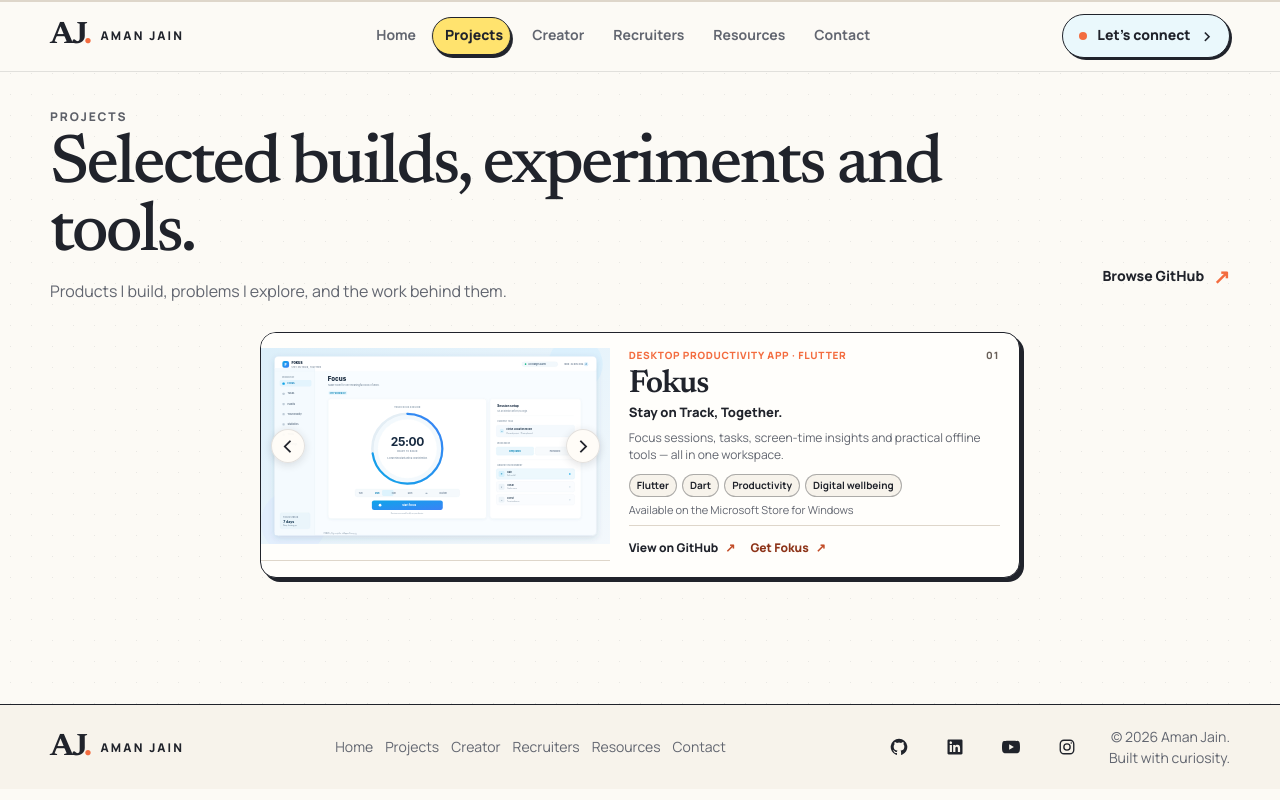
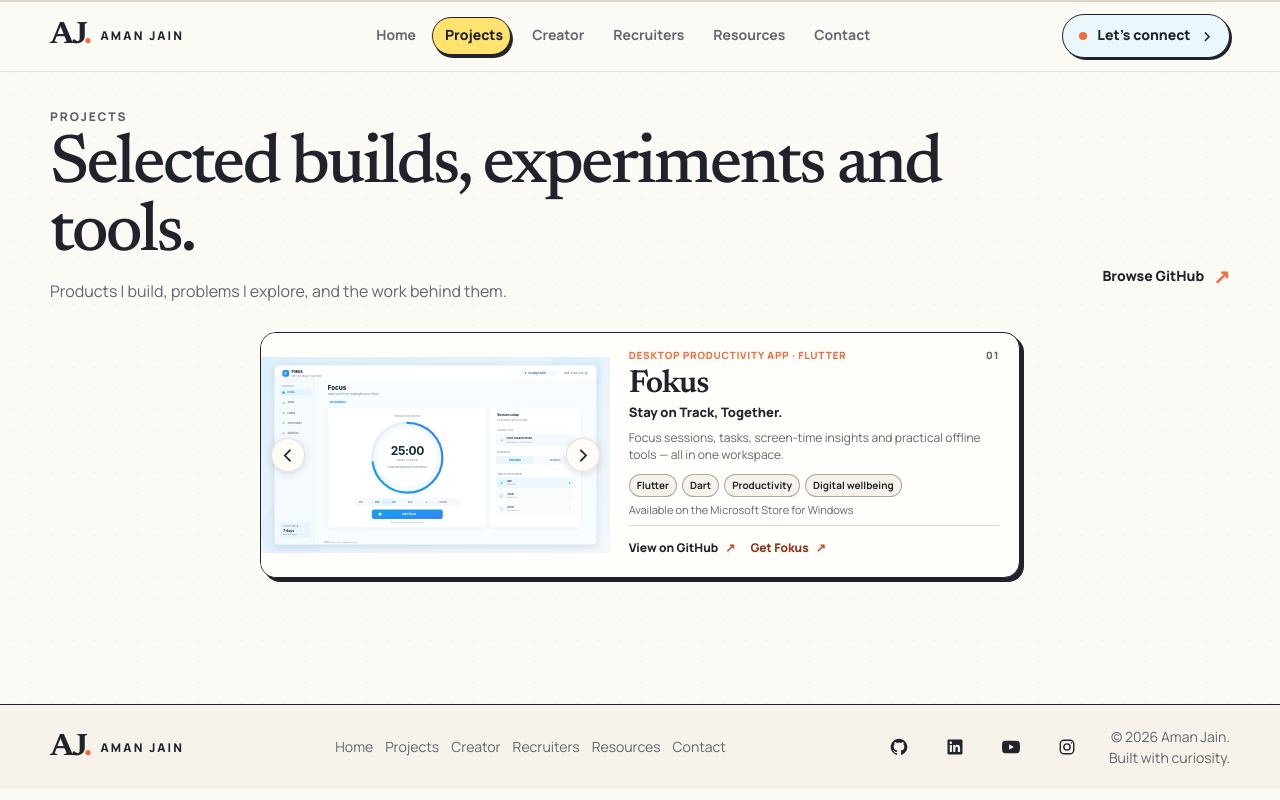
Before and after one commit to aman482006-beep/MY-WEBSITE, a Next.js app: page /projects in a window 1280 px wide. Built offline with nearby package versions, Linux system fonts and the light colour scheme.

Commit message:
Remove inherited fixed height from Fokus image holder

```diff
--- a/src/app/globals.css
+++ b/src/app/globals.css
@@ -1266,8 +1266,10 @@ a[href]:active, button:active { opacity: .82; }
   justify-content: center;
   min-width: 0;
   min-height: 0;
+  height: auto;
   padding: 0;
   overflow: hidden;
+  border-bottom: 0;
   background: var(--aj-card);
 }
 .aj-fokus-featured-shot {
```
